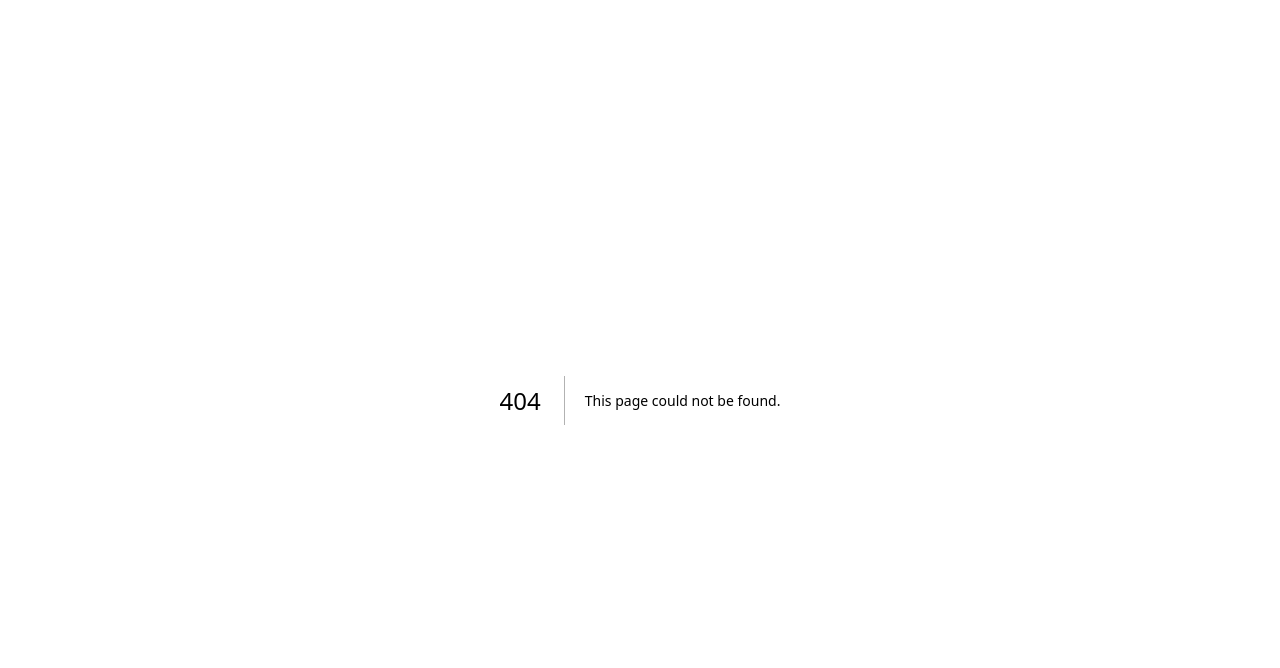
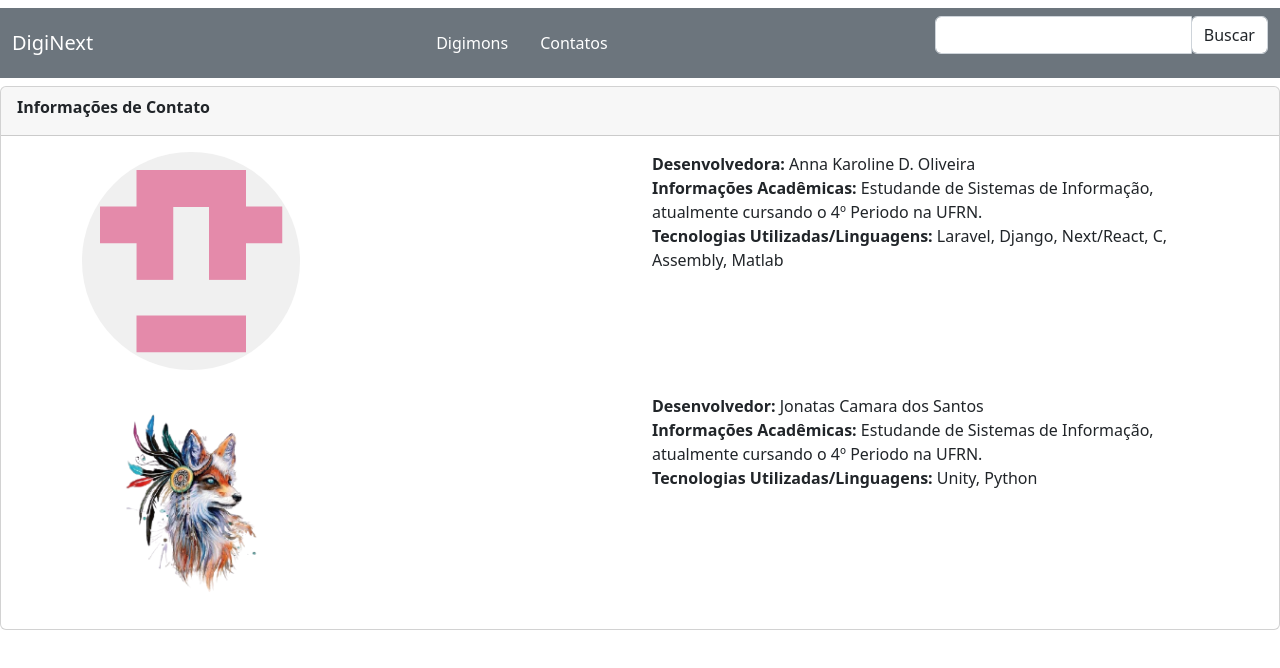
Before and after one commit to OliveiraAnna99/miniprojeto, a Next.js app: page /contact in a window 1280 px wide. Before the commit this address had no page. Shown: the top 668 px of the page. Built offline with nearby package versions, Linux system fonts and the light colour scheme.

Commit message:
Adicionando Página de Contato

```diff
--- /dev/null
+++ b/pages/contact.js
@@ -0,0 +1,72 @@
+import React, { useState } from 'react';
+import 'bootstrap/dist/css/bootstrap.min.css';
+import {
+    Navbar, CardTitle, NavItem, NavbarToggler, Collapse, NavLink, Nav, NavbarBrand, Card, Pagination, TablePagination, Modal,
+    Form, Table, Button, FormGroup,InputGroup, InputGroupText, InputGroupAddon, Input, link, CardHeader, CardBody, CardText
+} from 'reactstrap';
+
+export default function Contact({pesquisar}){
+    return(
+        <div>
+             <Navbar className="my-2" color="secondary" dark>
+                <NavbarBrand href='/'>
+                            DigiNext
+                </NavbarBrand>
+                <Nav>
+                    <NavLink style ={{color: 'white'}} href='/'>
+                        Digimons
+                    </NavLink>
+                    <NavLink style ={{color: 'white'}} href='/contact'>
+                        Contatos
+                    </NavLink>
+                </Nav>
+
+                    <Form method='GET'>
+                        <FormGroup>
+                          <div class="input-group mb-3">
+                            <Input  placeholder ='' value={pesquisar}/>
+                            <div class="input-group-append">
+                                <Input type='submit' color='primary' value ='Buscar'></Input>
+                            </div>
+                          </div>
+                        </FormGroup>
+                    </Form>
+            </Navbar>
+            <Card>
+                <CardHeader>
+                    <CardTitle><b>Informações de Contato</b></CardTitle>
+                </CardHeader>
+                <CardBody>
+                    <div className='container'>
+                        <div className='row'>
+                            <div className='col'>
+                                    <img src='/imagens/avatar-anna.png' style={{borderRadius: '25rem', width: '40%'}}></img>
+                            </div>
+                            <div className='col'>
+                                <CardText>
+                                    <b>Desenvolvedora:</b> Anna Karoline D. Oliveira<br/>
+                                    <b>Informações Acadêmicas:</b> Estudande de Sistemas de Informação, atualmente cursando o 4º Periodo na UFRN.  <br/>
+                                    <b>Tecnologias Utilizadas/Linguagens:</b> Laravel, Django, Next/React, C, Assembly, Matlab <br/>
+                                </CardText>
+                            </div>
+                        </div>
+                        <br/>
+                        <div className='row'>
+                            <div className='col'>
+                                    <img src='/imagens/avatar-jonatas.png' style={{borderRadius: '25rem', width: '40%'}}></img>
+                            </div>
+                            <div className='col'>
+                                <CardText>
+                                    <b>Desenvolvedor:</b> Jonatas Camara dos Santos<br/>
+                                    <b>Informações Acadêmicas:</b> Estudande de Sistemas de Informação, atualmente cursando o 4º Periodo na UFRN.  <br/>
+                                    <b>Tecnologias Utilizadas/Linguagens:</b> Unity, Python <br/>
+                                </CardText>
+                            </div>
+
+                        </div>
+                    </div>
+                </CardBody>
+            </Card>
+        </div>
+    );
+}
```
Also changed, not shown: pages/index.js (+11 -2 lines), public/imagens/avatar-anna.png (added), public/imagens/avatar-jonatas.png (added).
